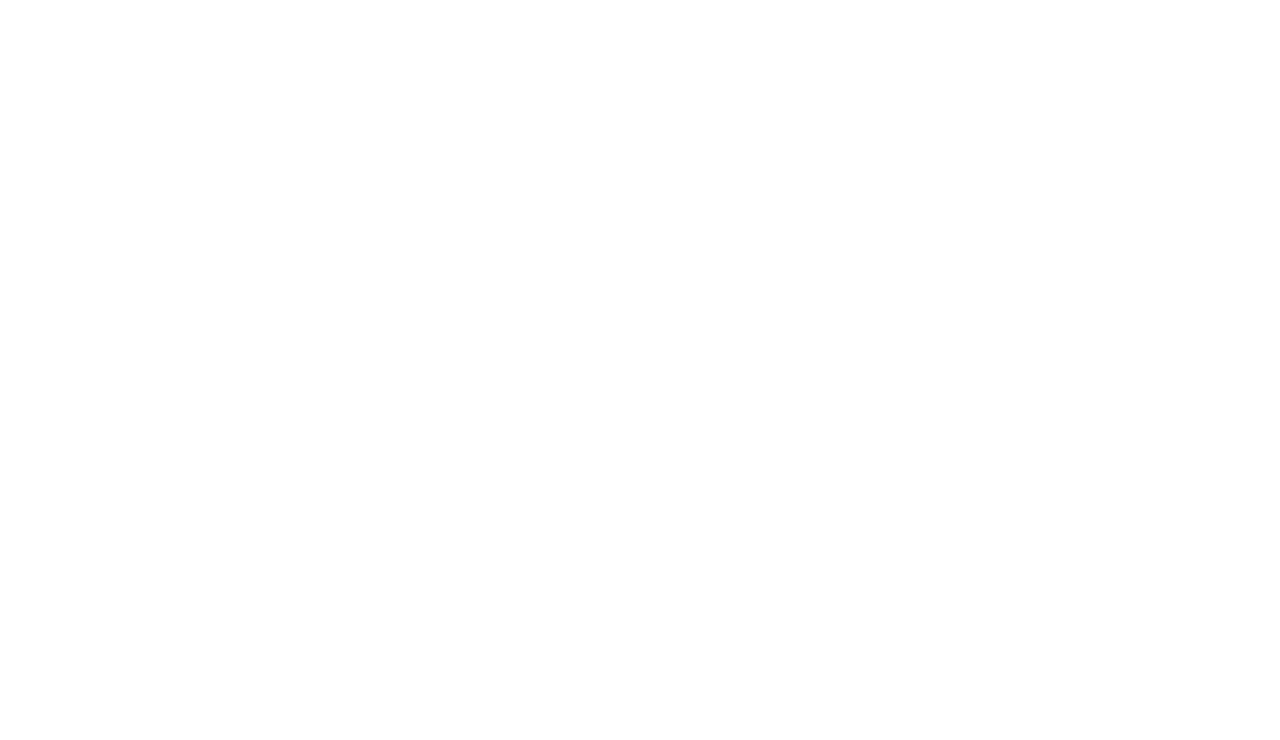
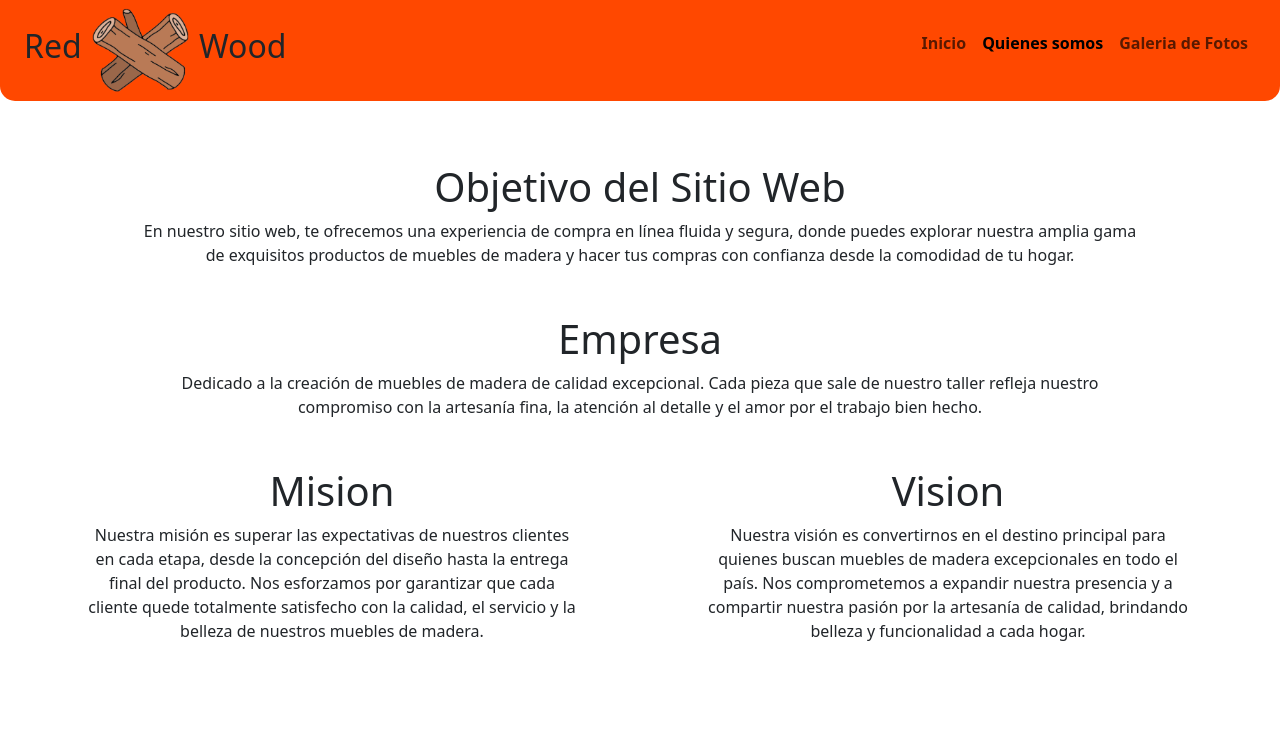
Before and after one commit to MatiXdou/Experiencia1_CastanedaNeira_001D, a plain HTML site: page quienes_somos.html in a window 1280 px wide. Shown: the top 740 px of the page. Drawn offline with nearby package versions, Linux system fonts and the light colour scheme; grey boxes are pictures that could not be loaded.

Commit message:
Mejoras a la página quienes somos

```diff
--- a/quienes_somos.html
+++ b/quienes_somos.html
@@ -1,11 +1,85 @@
 <!DOCTYPE html>
-<html lang="en">
+<html>
     <head>
         <meta charset="UTF-8">
         <meta name="viewport" content="width=device-width, initial-scale=1.0">
         <title>RedWood</title>
+        <link rel="styleSheet" href="css/style.css">
+        <link href="https://cdn.jsdelivr.net/npm/bootstrap@5.3.3/dist/css/bootstrap.min.css" rel="stylesheet" integrity="sha384-QWTKZyjpPEjISv5WaRU9OFeRpok6YctnYmDr5pNlyT2bRjXh0JMhjY6hW+ALEwIH" crossorigin="anonymous">
     </head>
     <body>
+        <header>
+            <div class="container-fluid barra-navegacion">
+                    <nav class="navbar navbar-expand-lg">
+                        <div class="container-fluid">
+                            <div class="col logo">
+                                    <h2>Red</h2>
+                                    <img src="imgs/redwood logo a color transparente.png" alt="logo compañia">
+                                    <h2>Wood</h2>
+                            </div>
+                            <div class="col boton-desplegable">
+                                <button class="navbar-toggler" type="button" data-bs-toggle="collapse" data-bs-target="#navbarNav" aria-controls="navbarNav" aria-expanded="false" aria-label="Toggle navigation">
+                                <span class="navbar-toggler-icon"></span>
+                                </button>
+                            </div>
+                            <div class="collapse navbar-collapse links-barra-nav" id="navbarNav">
+                                <ul class="navbar-nav">
+                                    <li class="nav-item">
+                                        <a class="nav-link" href="index.html"><p class="fw-bold">Inicio</p></a>
+                                    </li>
+                                    <li class="nav-item">
+                                        <a class="nav-link active" aria-current="page" href="#"><p class="fw-bold">Quienes somos</p></a>
+                                    </li>
+                                    <li class="nav-item">
+                                        <a class="nav-link" href="galeria.html"><p class="fw-bold">Galeria de Fotos</p></a>
+                                    </li>
+                                </ul>
+                            </div>
+                        </div>
+                    </nav>
+                </div>
+            </div>
+        </header>
+        <section>
+            <div class="container-fluid objetivos-sweb">
+                <br>
+                <h1>Objetivo del Sitio Web</h1>
+                <p>En nuestro sitio web, te ofrecemos una experiencia de compra en línea fluida y segura, donde puedes explorar nuestra amplia gama de exquisitos productos de muebles de madera y hacer tus compras con confianza desde la comodidad de tu hogar.</p>
+                <br>
+                <br>
+                <h1>Empresa</h1>
+                <p>Dedicado a la creación de muebles de madera de calidad excepcional. Cada pieza que sale de nuestro taller refleja nuestro compromiso con la artesanía fina, la atención al detalle y el amor por el trabajo bien hecho.</p>
+                <br>
+                <br>
+                <div class="container-fluid mision-vision">
+                    <div class="col-6">
+                        <h1>Mision</h1>
+                        <p>Nuestra misión es superar las expectativas de nuestros clientes en cada etapa, desde la concepción del diseño hasta la entrega final del producto. Nos esforzamos por garantizar que cada cliente quede totalmente satisfecho con la calidad, el servicio y la belleza de nuestros muebles de madera.</p>
+                    </div>
+                    <div class="col-6">
+                        <h1>Vision</h1>
+                        <p>Nuestra visión es convertirnos en el destino principal para quienes buscan muebles de madera excepcionales en todo el país. Nos comprometemos a expandir nuestra presencia y a compartir nuestra pasión por la artesanía de calidad, brindando belleza y funcionalidad a cada hogar.</p>
+                    </div>
+                </div>
+                <div class="container-fluid video_link">
+                    <iframe src="https://www.youtube.com/embed/O_347dyp6lE" title="Redwood 1" frameborder="0" allow="accelerometer; autoplay; clipboard-write; encrypted-media; gyroscope; picture-in-picture; web-share" referrerpolicy="strict-origin-when-cross-origin" allowfullscreen></iframe>
+                </div>
+            </div>
+        </section>
 
+
+        <footer>
+            <div class="container-fluid footer">
+                <div class="rrss">
+                    <a href="https://www.instagram.com/redwood0507/"><img src="imgs/ig logo 2.png" alt="instagram"></a>
+                </div>
+                <div class="copy">
+                    <u>Matias Castañeda - Alvaro Neira, @Copyrigth&copy; Derechos reservados.</u>
+                </div>
+            </div>
+        </footer>
+
+
+        <script src="https://cdn.jsdelivr.net/npm/bootstrap@5.3.3/dist/js/bootstrap.bundle.min.js" integrity="sha384-YvpcrYf0tY3lHB60NNkmXc5s9fDVZLESaAA55NDzOxhy9GkcIdslK1eN7N6jIeHz" crossorigin="anonymous"></script>
     </body>
 </html>
```
